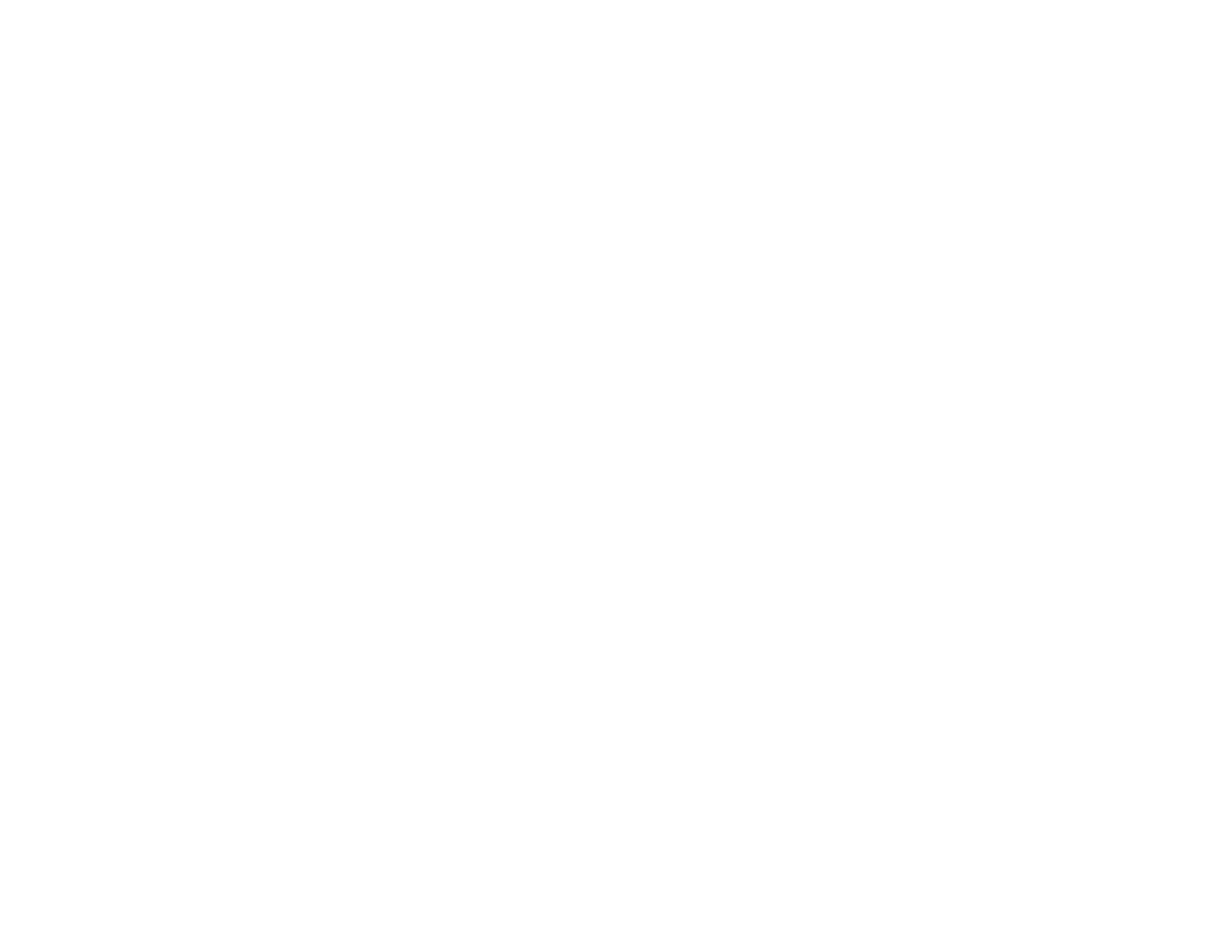
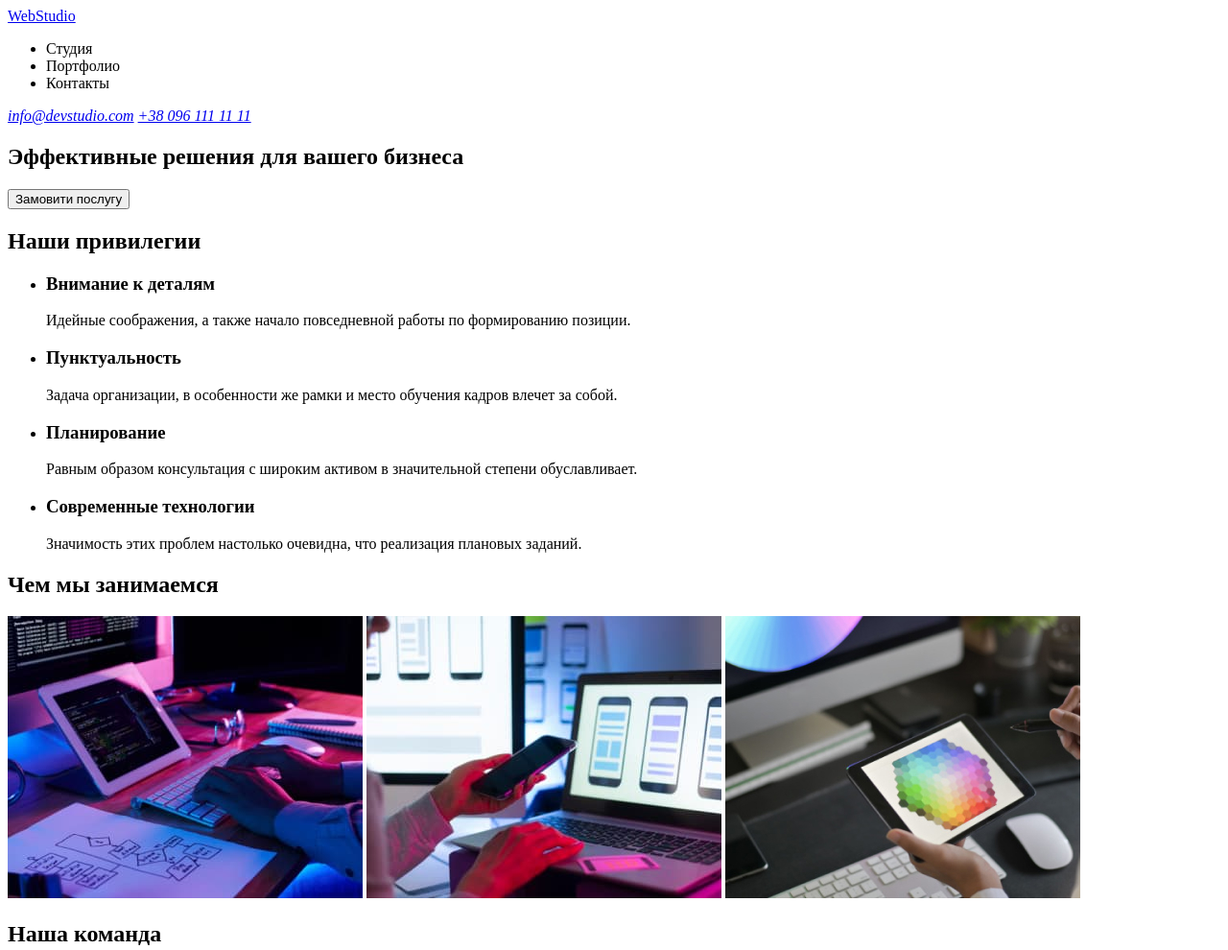
Before and after one commit to Zestiko/goit-markup-hw-01, a plain HTML site: page index.html in a window 1280 px wide. Shown: the top 990 px of the page at 96% size. Before the commit the page ends 800 px from the top, so only its background shows below. Drawn offline with Linux system fonts and the light colour scheme.

Commit message:
Добавил шапку и основной контент

```diff
--- a/index.html
+++ b/index.html
@@ -1,13 +1,76 @@
 <!DOCTYPE html>
-<html lang="en">
+<html lang="ru">
 <head>
     <meta charset="UTF-8">
     <meta http-equiv="X-UA-Compatible" content="IE=edge">
     <meta name="viewport" content="width=device-width, initial-scale=1.0">
-    <title>Document</title>
+    <title>Студія</title>
 </head>
 <body>
+<!-- Шапка сайта -->
+    <header>
+        <nav>
+            <a href="/">WebStudio</a>
+            <ul>
+                <li><a href="#"></a>Студия</li>
+                <li><a href="#"></a>Портфолио</li>
+                <li><a href="#"></a>Контакты</li>
+            </ul>
+        </nav>
+        <address>
+            <a href="mailto:info@devstudio.com">info@devstudio.com</a>
+            <a href="tel:+380961111111">+38 096 111 11 11</a>
+        </address>
+    </header>
+<!-- Главаная часть (Контент) -->
+    <main>
+        <!-- Хиро   -->
+        <section>
+            <h1>Эффективные решения для вашего бизнеса</h1>
+            <button type="button">Замовити послугу</button>
+        </section>
+        <!-- Наши привилегии  -->
+        <section>
+            <h2>Наши привилегии </h2>
+            <ul>
+                <li>
+                    <h3>Внимание к деталям</h3>
+                    <p>Идейные соображения, а также начало повседневной работы по формированию позиции.</p>
+                </li>
+                <li>
+                    <h3>Пунктуальность</h3>
+                    <p>Задача организации, в особенности же рамки и место обучения кадров влечет за собой.</p>
+                </li>
+                <li>
+                    <h3>Планирование</h3>
+                    <p>Равным образом консультация с широким активом в значительной степени обуславливает.</p>
+                </li>
+                <li>
+                    <h3>Современные технологии</h3>
+                    <p>Значимость этих проблем настолько очевидна, что реализация плановых заданий.</p>
+                </li>
+            </ul>
+        </section>
+        <!-- Чем занимаемся  -->
+        <section>
+            <h2>Чем мы занимаемся</h2>
+            <img src="./images/keybord.jpg" width="370" alt="Пишем код">
+            <img src="./images/phoneandnotebook.jpg" width="370" alt="Звонки родным и близким">
+            <img src="./images/colortabel.jpg" width="370" alt="Красивый планшет с палитрой цветов">
+        </section>
+        <!-- Наша команда -->
+        <section>
+            <h2>Наша команда</h2>
+            <ul>
+                <li><img src="./images/team/ighor.jpg" width="270" alt="Игорь Демьяненко - Product Designer"></li>
+                <li><img src="./images/team/olga.jpg" width="270" alt="Ольга Репина - Frontend Developer"></li>
+                <li><img src="./images/team/nikita.jpg" width="270" alt="Николай Тарасов - Marketing"></li>
+                <li><img src="./images/team/mihail.jpg" width="270" alt="Михаил Урмаков - UI Designer"></li>
+            </ul>
+        </section>
+    </main>
+    <footer>
 
-
+    </footer>
 </body>
 </html>
```
Also changed, not shown: images/colortabel.jpg (added), images/keybord.jpg (added), images/phoneandnotebook.jpg (added), images/team/ighor.jpg (added), images/team/mihail.jpg (added), images/team/nikita.jpg (added), images/team/olga.jpg (added).
